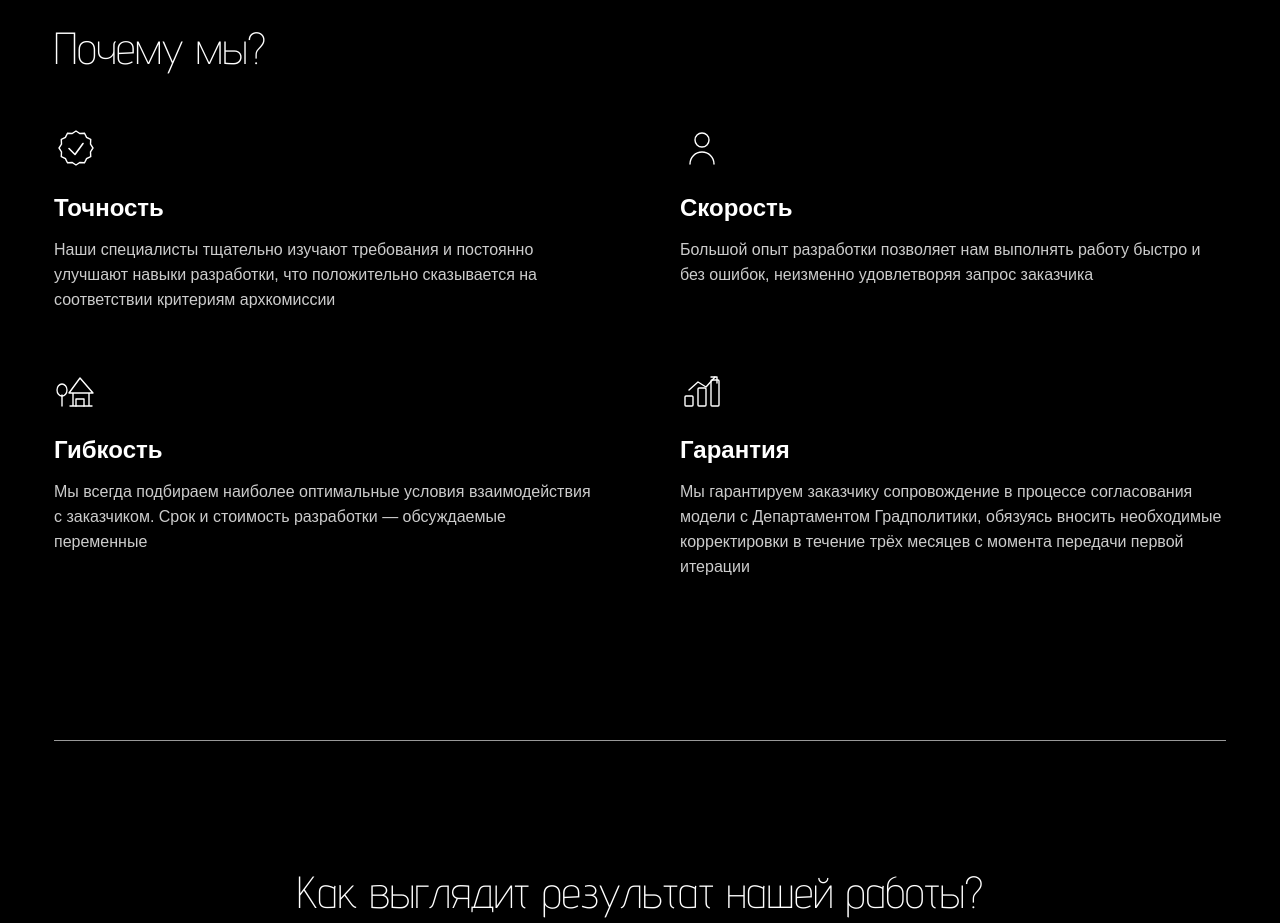
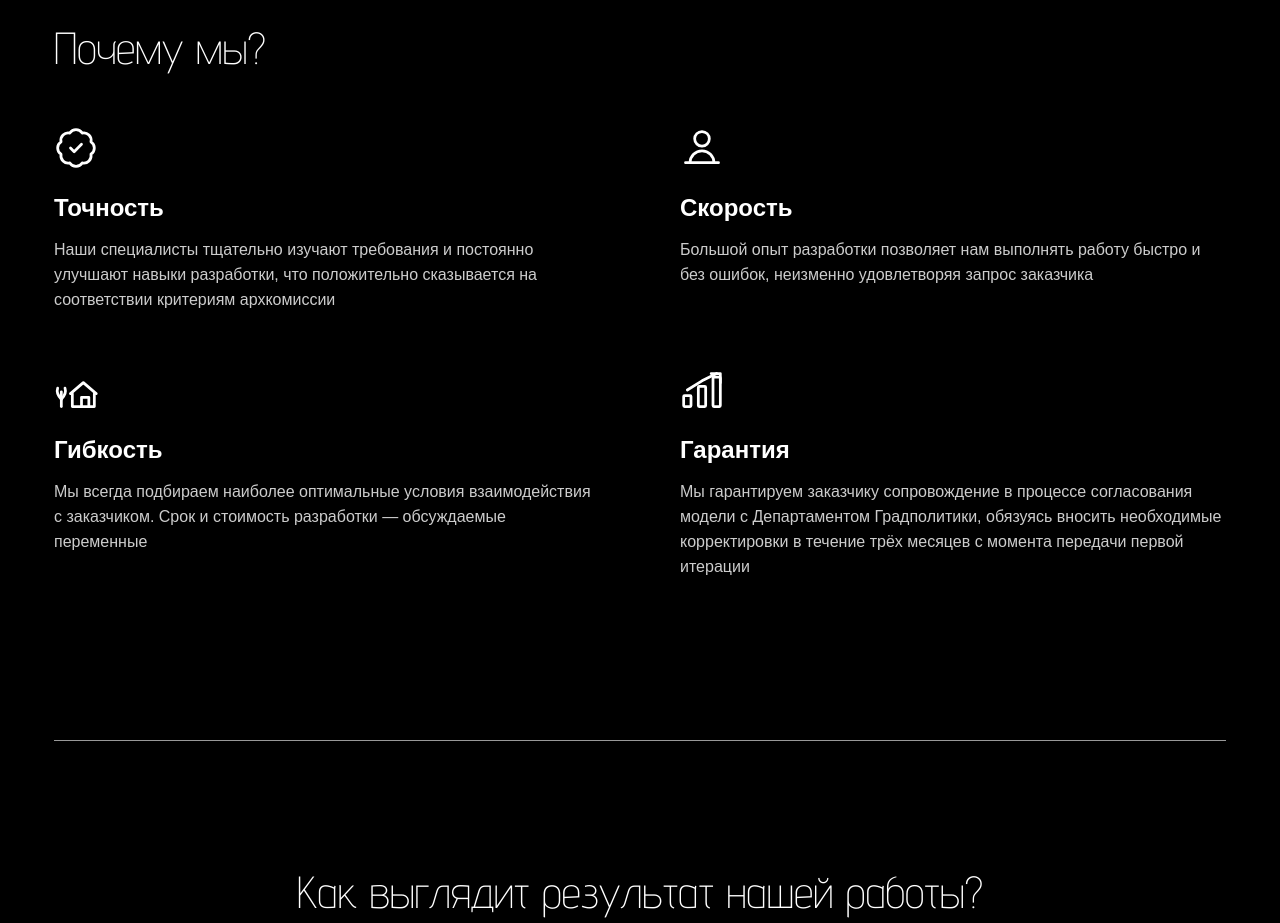
Before and after one commit to xZio/3dstates, a website: page index.html in a window 1280 px wide. Shown: the part 1000-1923 px from the top of the page. Drawn offline with Linux system fonts and the light colour scheme; a web font is replaced by a local one.

Commit message:
Redraw USP icons to match Figma: badge-check, person+base, house+sprout, bar chart

```diff
--- a/index.html
+++ b/index.html
@@ -66,47 +66,50 @@
   <div class="usp__grid">
 
     <div class="usp__item">
-      <!-- Точность: медальон/печать с галочкой — 12-точечный бейдж -->
-      <svg class="usp__icon" viewBox="0 0 44 44" fill="none" stroke="white" stroke-width="1.4" aria-hidden="true">
-        <polygon points="22,5 25.9,7.5 30.5,7.3 32.6,11.4 36.7,13.5 36.5,18.1 39,22 36.5,25.9 36.7,30.5 32.6,32.6 30.5,36.7 25.9,36.5 22,39 18.1,36.5 13.5,36.7 11.4,32.6 7.3,30.5 7.5,25.9 5,22 7.5,18.1 7.3,13.5 11.4,11.4 13.5,7.3 18.1,7.5"/>
-        <path d="M15 22.5l6 6 8-11" stroke-linecap="round" stroke-linejoin="round" stroke-width="1.6"/>
+      <!-- Точность: гладкий бейдж (badge-check) -->
+      <svg class="usp__icon" viewBox="0 0 24 24" fill="none" stroke="white" stroke-width="1.5" stroke-linecap="round" stroke-linejoin="round" aria-hidden="true">
+        <path d="M3.85 8.62a4 4 0 0 1 4.78-4.77 4 4 0 0 1 6.74 0 4 4 0 0 1 4.78 4.78 4 4 0 0 1 0 6.74 4 4 0 0 1-4.77 4.78 4 4 0 0 1-6.75 0 4 4 0 0 1-4.78-4.77 4 4 0 0 1 0-6.76Z"/>
+        <path d="m9 12 2 2 4-4"/>
       </svg>
       <h3 class="usp__item-title">Точность</h3>
       <p class="usp__item-text">Наши специалисты тщательно изучают требования и постоянно улучшают навыки разработки, что положительно сказывается на соответствии критериям архкомиссии</p>
     </div>
 
     <div class="usp__item">
-      <!-- Скорость: силуэт человека -->
-      <svg class="usp__icon" viewBox="0 0 44 44" fill="none" stroke="white" stroke-width="1.4" aria-hidden="true">
-        <circle cx="22" cy="14" r="7"/>
-        <path d="M10 38c0-6.627 5.373-12 12-12s12 5.373 12 12" stroke-linecap="round"/>
+      <!-- Скорость: силуэт человека с подставкой -->
+      <svg class="usp__icon" viewBox="0 0 24 24" fill="none" stroke="white" stroke-width="1.5" stroke-linecap="round" stroke-linejoin="round" aria-hidden="true">
+        <circle cx="12" cy="7" r="4"/>
+        <path d="M5.5 20a6.5 6.5 0 0 1 13 0"/>
+        <line x1="3" y1="20" x2="21" y2="20"/>
       </svg>
       <h3 class="usp__item-title">Скорость</h3>
       <p class="usp__item-text">Большой опыт разработки позволяет нам выполнять работу быстро и без ошибок, неизменно удовлетворяя запрос заказчика</p>
     </div>
 
     <div class="usp__item">
-      <!-- Гибкость: дом с деревом -->
-      <svg class="usp__icon" viewBox="0 0 44 44" fill="none" stroke="white" stroke-width="1.4" aria-hidden="true">
-        <!-- Дерево -->
-        <line x1="8" y1="38" x2="8" y2="27" stroke-linecap="round"/>
-        <ellipse cx="8" cy="22" rx="5" ry="6" stroke-width="1.3"/>
-        <!-- Дом -->
-        <path d="M16 38h22M19 38V25M35 38V25M26 10L15 25h24L26 10z" stroke-linecap="round" stroke-linejoin="round"/>
-        <path d="M22 38V31h8v7" stroke-linecap="round" stroke-linejoin="round"/>
+      <!-- Гибкость: домик + росток с листьями -->
+      <svg class="usp__icon" viewBox="0 0 24 24" fill="none" stroke="white" stroke-width="1.5" stroke-linecap="round" stroke-linejoin="round" aria-hidden="true">
+        <!-- Росток: стебель + два листочка -->
+        <line x1="4" y1="21" x2="4" y2="13"/>
+        <path d="M4 17Q1 14 2 11"/>
+        <path d="M4 17Q7 14 6 11"/>
+        <!-- Домик: крыша + стены + дверь -->
+        <path d="M9 14l7-6 7 6"/>
+        <path d="M10 14v7h12v-7"/>
+        <path d="M15 21v-5h4v5"/>
       </svg>
       <h3 class="usp__item-title">Гибкость</h3>
       <p class="usp__item-text">Мы всегда подбираем наиболее оптимальные условия взаимодействия с заказчиком. Срок и стоимость разработки — обсуждаемые переменные</p>
     </div>
 
     <div class="usp__item">
-      <!-- Гарантия: растущий график с трендом -->
-      <svg class="usp__icon" viewBox="0 0 44 44" fill="none" stroke="white" stroke-width="1.4" aria-hidden="true">
-        <rect x="5" y="28" width="8" height="10" rx="1"/>
-        <rect x="18" y="20" width="8" height="18" rx="1"/>
-        <rect x="31" y="12" width="8" height="26" rx="1"/>
-        <path d="M9 22l9-8 8 5 9-10" stroke-linecap="round" stroke-linejoin="round"/>
-        <path d="M31 9h6v6" stroke-linecap="round" stroke-linejoin="round"/>
+      <!-- Гарантия: столбчатый график с трендом -->
+      <svg class="usp__icon" viewBox="0 0 24 24" fill="none" stroke="white" stroke-width="1.5" stroke-linecap="round" stroke-linejoin="round" aria-hidden="true">
+        <rect x="2" y="15" width="4" height="6" rx="0.5"/>
+        <rect x="10" y="10" width="4" height="11" rx="0.5"/>
+        <rect x="18" y="5" width="4" height="16" rx="0.5"/>
+        <path d="M4 12L12 7L20 3"/>
+        <path d="M17 3h5v5"/>
       </svg>
       <h3 class="usp__item-title">Гарантия</h3>
       <p class="usp__item-text">Мы гарантируем заказчику сопровождение в процессе согласования модели с Департаментом Градполитики, обязуясь вносить необходимые корректировки в течение трёх месяцев с момента передачи первой итерации</p>
```
